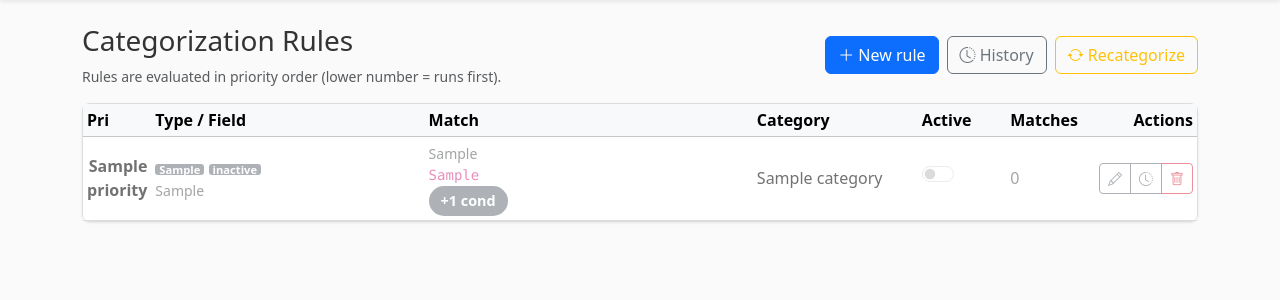
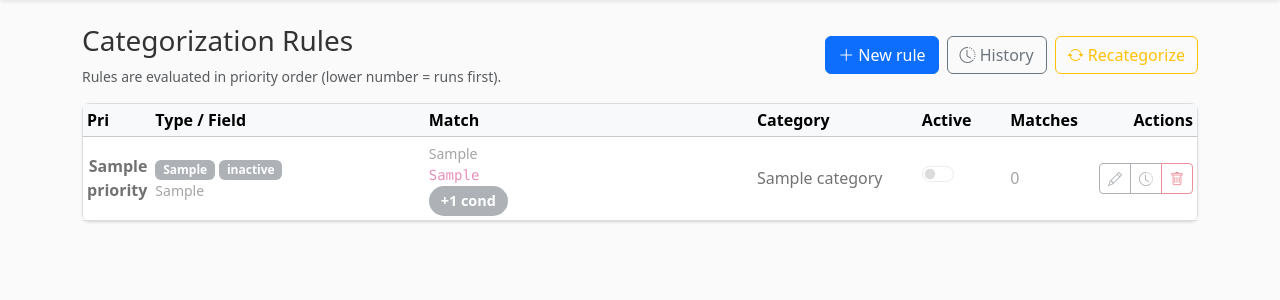
Before and after one commit to divyavanmahajan/dvm-finance, a Python web app: template src/abn_combined/web/templates/rules.html in a window 1280 px wide. Shown: the part 59-359 px from the top of the page. Run offline with Jinja, Linux system fonts and the light colour scheme; the template is opened without the code that fills it: most values are stand-ins (such as "Sample title", 1, 10 or a date in 2020).

Commit message:
Fix transaction category badge visibility - Remove legacy CSS conflicts
Remove conflicting badge CSS rules that caused black text on dark blue
backgrounds, breaking accessibility and contrast. The legacy Pico CSS
.badge rule (app.css) and the .txn-table .badge override (phase1.css)
were preventing Bootstrap's text-bg-* utilities from working correctly.

Changes:
- app.css: Remove legacy .badge { color: #333 } rule
- phase1.css: Remove background-color and color overrides from .txn-table .badge

Bootstrap text-bg-* utilities now provide proper AA contrast for all badge types.

```diff
--- a/src/abn_combined/web/static/app.css
+++ b/src/abn_combined/web/static/app.css
@@ -90,10 +90,6 @@
 .txn-table .pos { color: #1a7f37; }
 .txn-table .desc { max-width: 22rem; }
 .txn-count { font-size: 0.85rem; color: var(--pico-muted-color); margin: 0.25rem 0; }
-.badge {
-  display: inline-block; font-size: 0.7rem; font-weight: 700;
-  background: #ffce54; color: #333; border-radius: 0.2rem; padding: 0 0.25rem;
-}
 button.link {
   background: none; border: none; padding: 0 0.2rem; margin: 0;
   color: var(--pico-primary, #1a56db); cursor: pointer; width: auto; display: inline;
--- a/src/abn_combined/web/static/phase1.css
+++ b/src/abn_combined/web/static/phase1.css
@@ -389,8 +389,6 @@ body {
   font-size: 0.75rem;
   font-weight: 600;
   border-radius: 0.375rem;
-  background-color: var(--bs-primary);
-  color: #fff;
   margin-right: 0.25rem;
 }
 
```
